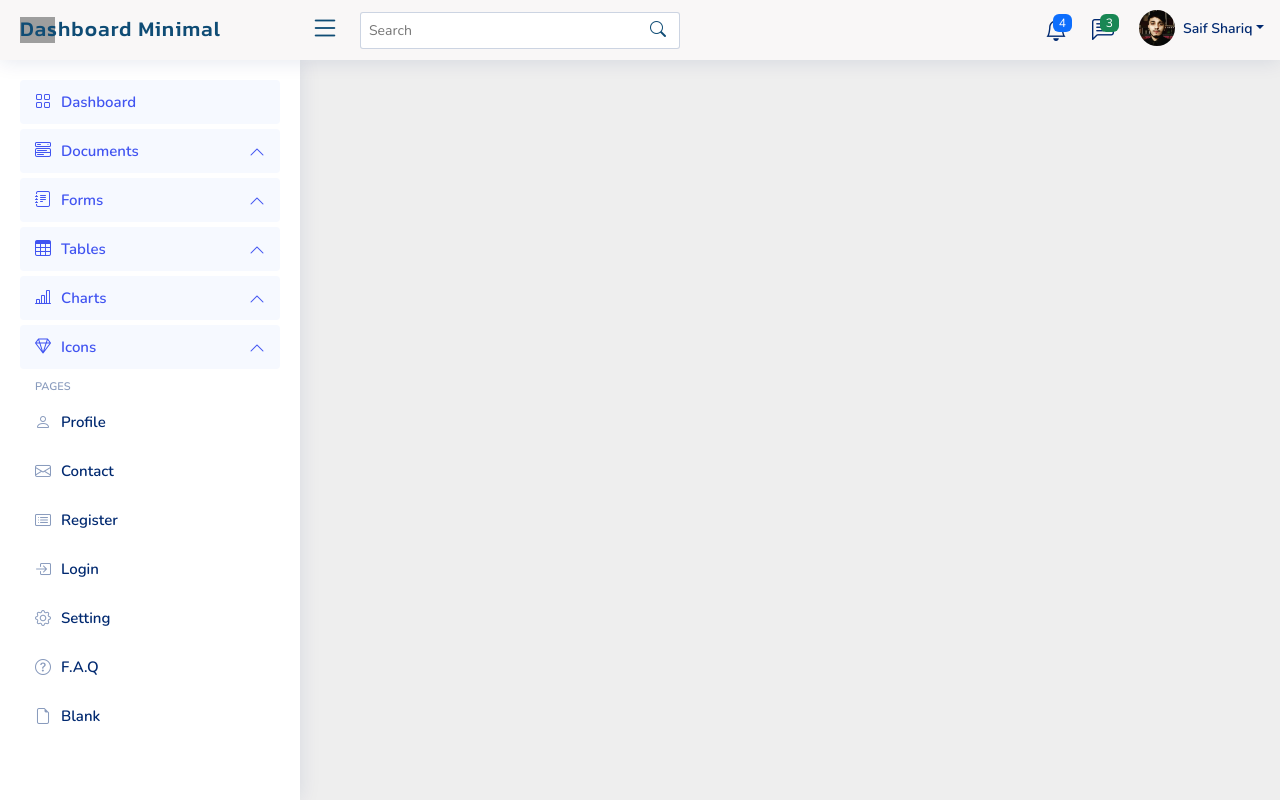
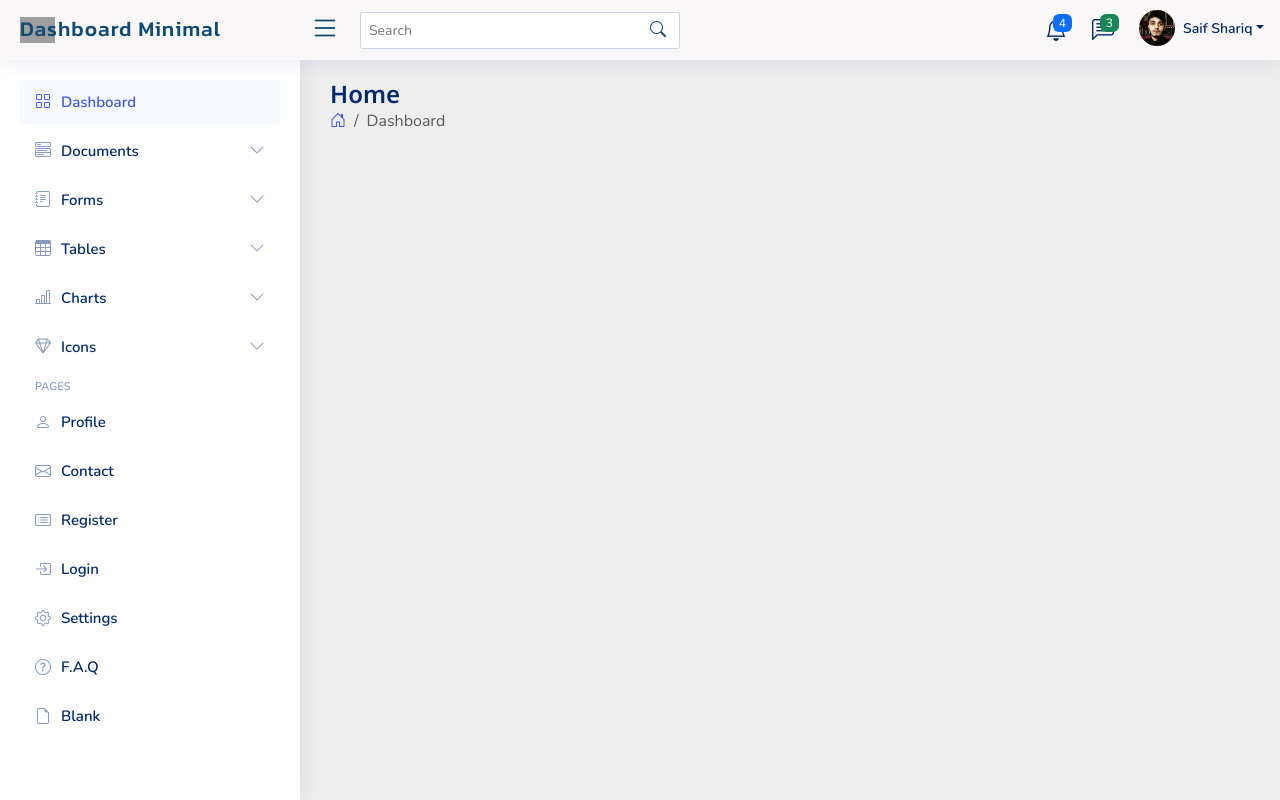
Before and after one commit to SaifShariq/dashboard-minimal, a React (Create React App) app: page / in a window 1280 px wide. Built offline with nearby package versions, Linux system fonts and the light colour scheme; grey boxes are pictures that could not be loaded; a web font is replaced by a local one.

Commit message:
updating stylings/icons for sidebar, adding home components (dashboard, main, pageTitle)

```diff
--- a/src/App.js
+++ b/src/App.js
@@ -9,12 +9,14 @@ import 'bootstrap/dist/js/bootstrap.min.js';
 import './App.css';
 import Header from './components/Header/Header';
 import SideBar from './components/Sidebar/SideBar';
+import Main from './components/Body/Main';
 
 function App() {
   return (
     <>
        <Header />
        <SideBar />
+       <Main />
     </>
   );
 }
--- /dev/null
+++ b/src/components/Body/Main.css
@@ -0,0 +1,11 @@
+#main {
+    margin-top: 60px;
+    padding: 20px 30px;
+    transition: all 0.3s;
+}
+
+@media(max-width: 1199px){
+    #main {
+        padding: 20px;
+    }
+}
--- /dev/null
+++ b/src/components/Body/Main.jsx
@@ -0,0 +1,13 @@
+import React from 'react';
+import './Main.css';
+import PageTitle from './PageTitle';
+
+function Main() {
+  return (
+    <main id='main' className='main'>
+      <PageTitle page='Home' />
+    </main>
+  )
+}
+
+export default Main;
--- /dev/null
+++ b/src/components/Body/PageTitle.css
@@ -0,0 +1,10 @@
+.pagetitle {
+    margin-bottom: 10px;
+}
+
+.pagetitle h1 {
+    font-size: 24px;
+    margin-bottom: 0px;
+    font-weight: 600;
+    color: #012970;
+}
--- /dev/null
+++ b/src/components/Body/PageTitle.jsx
@@ -0,0 +1,22 @@
+import React from 'react';
+import './PageTitle.css';
+
+function PageTitle({ page }) {
+  return (
+    <div className="pagetitle">
+        <h1>{page}</h1>
+        <nav>
+            <ol className='breadcrumb'>
+                <li className='breadcrumb-item'>
+                    <a href='/'>
+                        <i className='bi bi-house-door'></i>
+                    </a>
+                </li>
+                <li className='breadcrumb-item active'>Dashboard</li>
+            </ol>
+        </nav>
+    </div>
+  )
+}
+
+export default PageTitle;
--- a/src/components/Sidebar/SideBar.jsx
+++ b/src/components/Sidebar/SideBar.jsx
@@ -8,14 +8,14 @@ function SideBar() {
     <aside id='sidebar' className='sidebar'>
         <ul className='sidebar-nav' id='sidebar-nav'>
             <li className='nav-item'>
-                <a className='nav-link' href='#'>
+                <a className='nav-link' href='/'>
                     <i className='bi bi-grid'></i>
                     <span>Dashboard</span>
                 </a>
             </li>
             <li className='nav-item'>
                 <a
-                    className='nav-link collapse'
+                    className='nav-link collapsed'
                     data-bs-target='#components-nav'
                     data-bs-toggle='collapse'
                     href='#'
@@ -31,19 +31,19 @@ function SideBar() {
                 >
                     <li>
                         <a href='#'>
-                            <i class="bi bi-dot"></i>
+                            <i class="bi bi-circle-fill"></i>
                             <span>Customers</span>
                         </a>
                     </li>
                     <li>
                         <a href='#'>
-                            <i class="bi bi-dot"></i>
+                            <i class="bi bi-circle-fill"></i>
                             <span>Suppliers</span>
                         </a>
                     </li>
                     <li>
                         <a href='#'>
-                            <i class="bi bi-dot"></i>
+                            <i class="bi bi-circle-fill"></i>
                             <span>Logistics</span>
                         </a>
                     </li>
@@ -51,7 +51,7 @@ function SideBar() {
             </li>
             <li className='nav-item'>
                 <a
-                    className='nav-link collapse'
+                    className='nav-link collapsed'
                     data-bs-target='#forms-nav'
                     data-bs-toggle='collapse'
                     href='#'
@@ -67,19 +67,19 @@ function SideBar() {
                 >
                     <li>
                         <a href='#'>
-                            <i class="bi bi-dot"></i>
+                            <i class="bi bi-circle-fill"></i>
                             <span>Application Form</span>
                         </a>
                     </li>
                     <li>
                         <a href='#'>
-                            <i class="bi bi-dot"></i>
+                            <i class="bi bi-circle-fill"></i>
                             <span>Release Form</span>
                         </a>
                     </li>
                     <li>
                         <a href='#'>
-                            <i class="bi bi-dot"></i>
+                            <i class="bi bi-circle-fill"></i>
                             <span>Cancellation Form</span>
                         </a>
                     </li>
@@ -87,7 +87,7 @@ function SideBar() {
             </li>
             <li className='nav-item'>
                 <a
-                    className='nav-link collapse'
+                    className='nav-link collapsed'
                     data-bs-target='#tables-nav'
                     data-bs-toggle='collapse'
                     href='#'
@@ -103,13 +103,13 @@ function SideBar() {
                 >
                     <li>
                         <a href='#'>
-                            <i class="bi bi-dot"></i>
+                            <i class="bi bi-circle-fill"></i>
                             <span>General Tables</span>
                         </a>
                     </li>
                     <li>
                         <a href='#'>
-                            <i class="bi bi-dot"></i>
+                            <i class="bi bi-circle-fill"></i>
                             <span>Data Tables</span>
                         </a>
                     </li>
@@ -117,7 +117,7 @@ function SideBar() {
             </li>
             <li className='nav-item'>
                 <a
-                    className='nav-link collapse'
+                    className='nav-link collapsed'
                     data-bs-target='#charts-nav'
                     data-bs-toggle='collapse'
                     href='#'
@@ -133,19 +133,19 @@ function SideBar() {
                 >
                     <li>
                         <a href='#'>
-                            <i class="bi bi-dot"></i>
+                            <i class="bi bi-circle-fill"></i>
                             <span>Chart.js</span>
                         </a>
                     </li>
                     <li>
                         <a href='#'>
-                            <i class="bi bi-dot"></i>
+                            <i class="bi bi-circle-fill"></i>
                             <span>Apex Charts</span>
                         </a>
                     </li>
                     <li>
                         <a href='#'>
-                            <i class="bi bi-dot"></i>
+                            <i class="bi bi-circle-fill"></i>
                             <span>ECharts</span>
                         </a>
                     </li>
@@ -153,7 +153,7 @@ function SideBar() {
             </li>
             <li className='nav-item'>
                 <a
-                    className='nav-link collapse'
+                    className='nav-link collapsed'
                     data-bs-target="#icons-nav"
                     data-bs-toggle="collapse"
                     href='#'
@@ -169,19 +169,19 @@ function SideBar() {
                 >
                     <li>
                         <a href='#'>
-                            <i class="bi bi-dot"></i>
+                            <i class="bi bi-circle-fill"></i>
                             <span>Bootstrap Icons</span>
                         </a>
                     </li>
                     <li>
                         <a href='#'>
-                            <i class="bi bi-dot"></i>
+                            <i class="bi bi-circle-fill"></i>
                             <span>Remix Icons</span>
                         </a>
                     </li>
                     <li>
                         <a href='#'>
-                            <i class="bi bi-dot"></i>
+                            <i class="bi bi-circle-fill"></i>
                             <span>Boxicons</span>
                         </a>
                     </li>
@@ -198,4 +198,4 @@ function SideBar() {
   )
 }
 
-export default SideBar
+export default SideBar;
--- a/src/data/NavItem.js
+++ b/src/data/NavItem.js
@@ -21,7 +21,7 @@ const NavList = [
     },
     {
         _id: 5,
-        name: 'Setting',
+        name: 'Settings',
         icon: 'bi bi-gear'
     },
     {
```
Also changed, not shown: src/components/Dashboard/Dashboard.jsx (added, +9 -0 lines), src/components/Main.jsx (deleted, +0 -8 lines), src/components/Dashboard/Dashboard.css (added).
